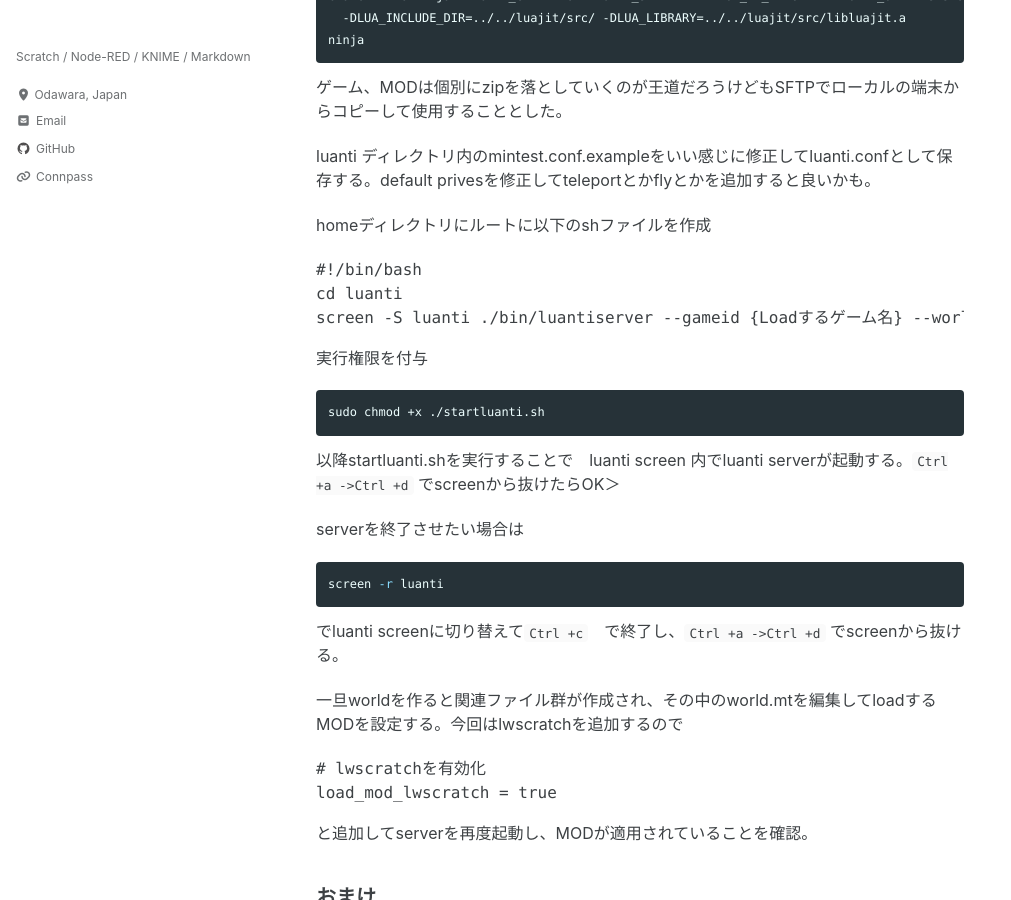
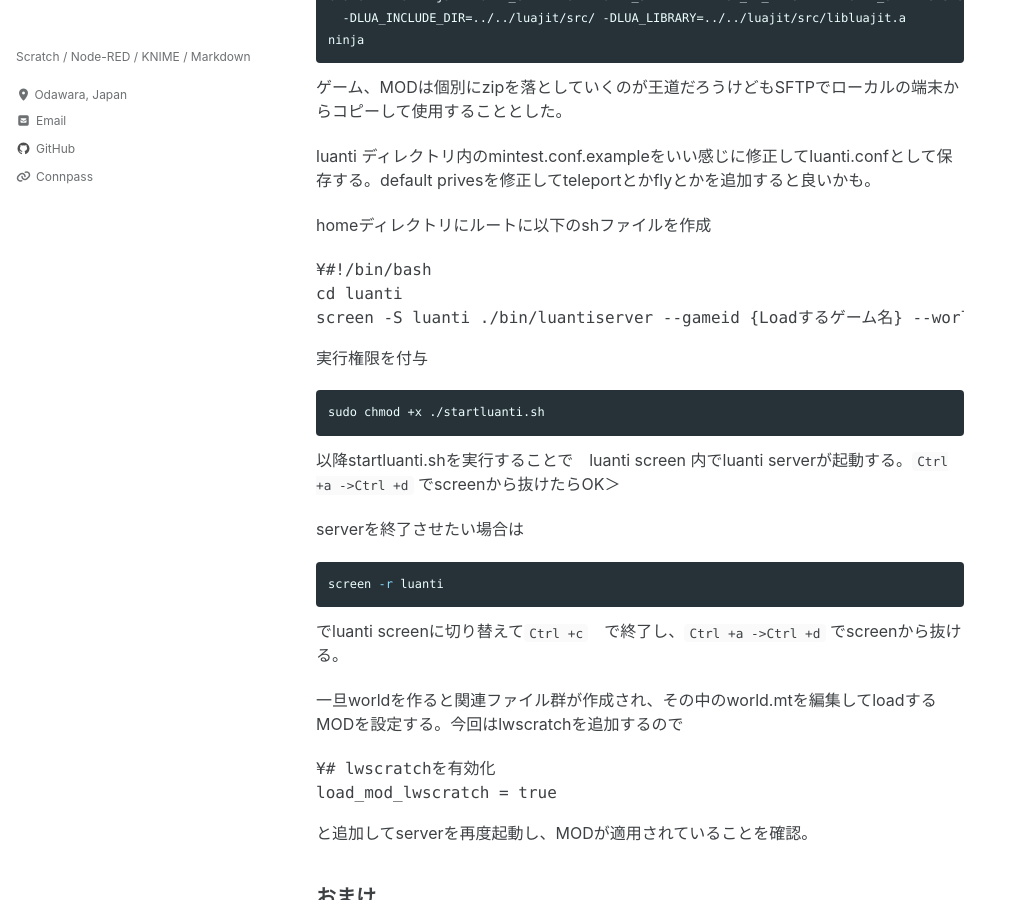
Before and after one commit to CoderDojo-Odawara/coderdojo-odawara.github.io, a Jekyll site: the page built from _posts/2025-09-28-LuantiServer.md, in a window 1280 px wide and 900 px high, scrolled down 1385 px. Shown: the whole window, without its empty margins (0-1011 px from the left). Built offline with Jekyll 4.4.1, drawn with Linux system fonts in a browser that asks for light colours; cached includes are drawn as plain includes; a script that is not in the unit is left out.

````diff
--- a/_posts/2025-09-28-LuantiServer.md
+++ b/_posts/2025-09-28-LuantiServer.md
@@ -65,7 +65,7 @@ luanti ディレクトリ内のmintest.conf.exampleをいい感じに修正し
 
 homeディレクトリにルートに以下のshファイルを作成
 ```startluanti.sh
-#!/bin/bash
+¥#!/bin/bash
 cd luanti
 screen -S luanti ./bin/luantiserver --gameid {Loadするゲーム名} --world worlds/{world名} --config ./luanti.conf
 ```
@@ -85,7 +85,7 @@ screen -r luanti
 一旦worldを作ると関連ファイル群が作成され、その中のworld.mtを編集してloadするMODを設定する。今回はlwscratchを追加するので
 
 ```worls.mt
-# lwscratchを有効化
+¥# lwscratchを有効化
 load_mod_lwscratch = true
 ```
 と追加してserverを再度起動し、MODが適用されていることを確認。
````
